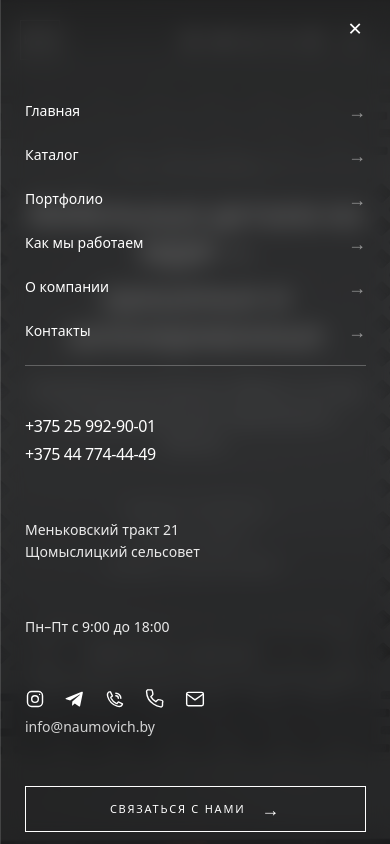
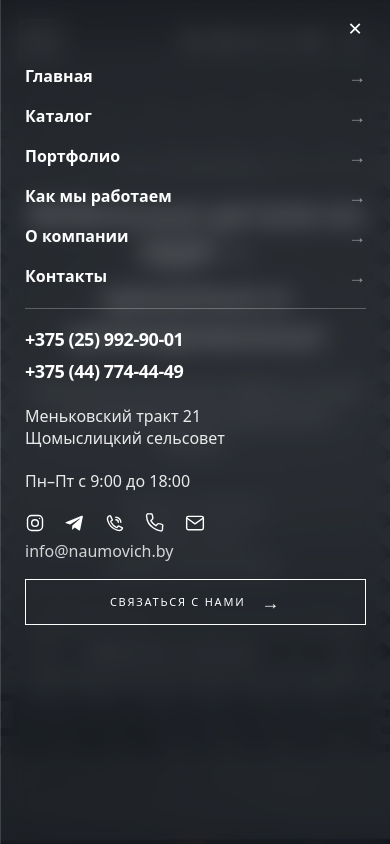
Before and after one commit to IljaBelousow/naumovich-site, a Next.js app: page / in a window 390 px wide. Both pictures are taken after a click on the button "Открыть меню". Shown: the top 844 px of the page. Built offline with nearby package versions, Linux system fonts and the light colour scheme.

Commit message:
Adjust mobile menu typography and graphite tint

```diff
--- a/src/components/Header.tsx
+++ b/src/components/Header.tsx
@@ -94,7 +94,7 @@ export default function Header() {
               onClick={() => setMobileMenuOpen(false)}
               className="absolute inset-0 h-full w-full cursor-pointer bg-black/35"
             />
-            <aside className="absolute inset-0 flex h-[100dvh] ml-auto w-full max-w-md flex-col justify-between overflow-hidden border-l border-white/15 bg-[#303030]/50 px-6 py-3 text-white shadow-2xl backdrop-blur-md sm:px-8 sm:py-4">
+            <aside className="absolute inset-y-0 right-0 flex h-[100dvh] w-full max-w-md flex-col justify-start gap-3 overflow-hidden border-l border-white/15 bg-[#29313a]/40 px-6 py-3 text-white shadow-2xl backdrop-blur-md sm:px-8 sm:py-4">
               <div className="flex shrink-0 justify-end">
                 <button
                   type="button"
@@ -112,7 +112,7 @@ export default function Header() {
                     key={item.name}
                     href={item.href}
                     onClick={() => setMobileMenuOpen(false)}
-                    className="group flex items-center justify-between py-2 text-sm font-medium transition-colors hover:text-white/70"
+                    className="group flex items-center justify-between py-1.5 text-base font-semibold transition-colors hover:text-white/70"
                   >
                     <span>{item.name}</span>
                     <span aria-hidden="true" className="text-lg text-white/50 transition-transform group-hover:translate-x-1">→</span>
@@ -121,16 +121,16 @@ export default function Header() {
               </nav>
 
               <section className="shrink-0 space-y-1 py-1" aria-label="Телефоны">
-                <a href="tel:+375259929001" className="block text-base font-medium tracking-tight transition-colors hover:text-white/70">+375 25 992-90-01</a>
-                <a href="tel:+375447744449" className="block text-base font-medium tracking-tight transition-colors hover:text-white/70">+375 44 774-44-49</a>
+                <a href="tel:+375259929001" className="block text-lg font-semibold tracking-tight transition-colors hover:text-white/70">+375 (25) 992-90-01</a>
+                <a href="tel:+375447744449" className="block text-lg font-semibold tracking-tight transition-colors hover:text-white/70">+375 (44) 774-44-49</a>
               </section>
 
               <section className="shrink-0 py-1" aria-label="Адрес">
-                <p className="text-sm leading-relaxed text-white/90">Меньковский тракт 21<br />Щомыслицкий сельсовет</p>
+                <p className="text-base font-medium leading-snug text-white/90">Меньковский тракт 21<br />Щомыслицкий сельсовет</p>
               </section>
 
               <section className="shrink-0 py-1" aria-label="График">
-                <p className="text-sm text-white/90">Пн–Пт с 9:00 до 18:00</p>
+                <p className="text-base font-medium text-white/90">Пн–Пт с 9:00 до 18:00</p>
               </section>
 
               <section className="shrink-0 py-1" aria-label="Контакты">
@@ -151,7 +151,7 @@ export default function Header() {
                     <svg viewBox="0 0 24 24" className="h-5 w-5" fill="none" stroke="currentColor" strokeWidth="1.7" strokeLinecap="round" strokeLinejoin="round" aria-hidden="true"><rect x="2" y="4" width="20" height="16" rx="2"/><path d="m22 6-10 7L2 6"/></svg>
                   </a>
                 </div>
-                <a href="mailto:info@naumovich.by" className="mt-2 block text-sm text-white/80 transition-colors hover:text-white">info@naumovich.by</a>
+                <a href="mailto:info@naumovich.by" className="mt-1.5 block text-base font-medium text-white/80 transition-colors hover:text-white">info@naumovich.by</a>
               </section>
 
               <Link
```
